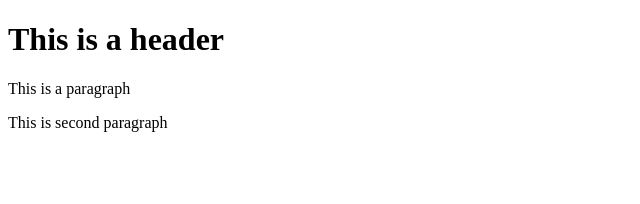
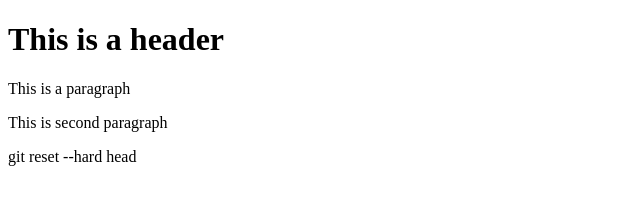
Before and after one commit to monikasingh95/git-test, a plain HTML site: page Index.html in a window 1280 px wide. Shown: the whole page, without its empty margins (0-640 px from the left). Drawn offline with Linux system fonts and the light colour scheme.

```diff
--- a/Index.html
+++ b/Index.html
@@ -8,6 +8,7 @@
             <h1> This is a header</h1>
             <p> This is a paragraph</p>
             <p> This is second paragraph</p>
+            <p> git reset --hard head</p>
 
 </body>
 </html>
```
Also changed, not shown: 1 other file.
